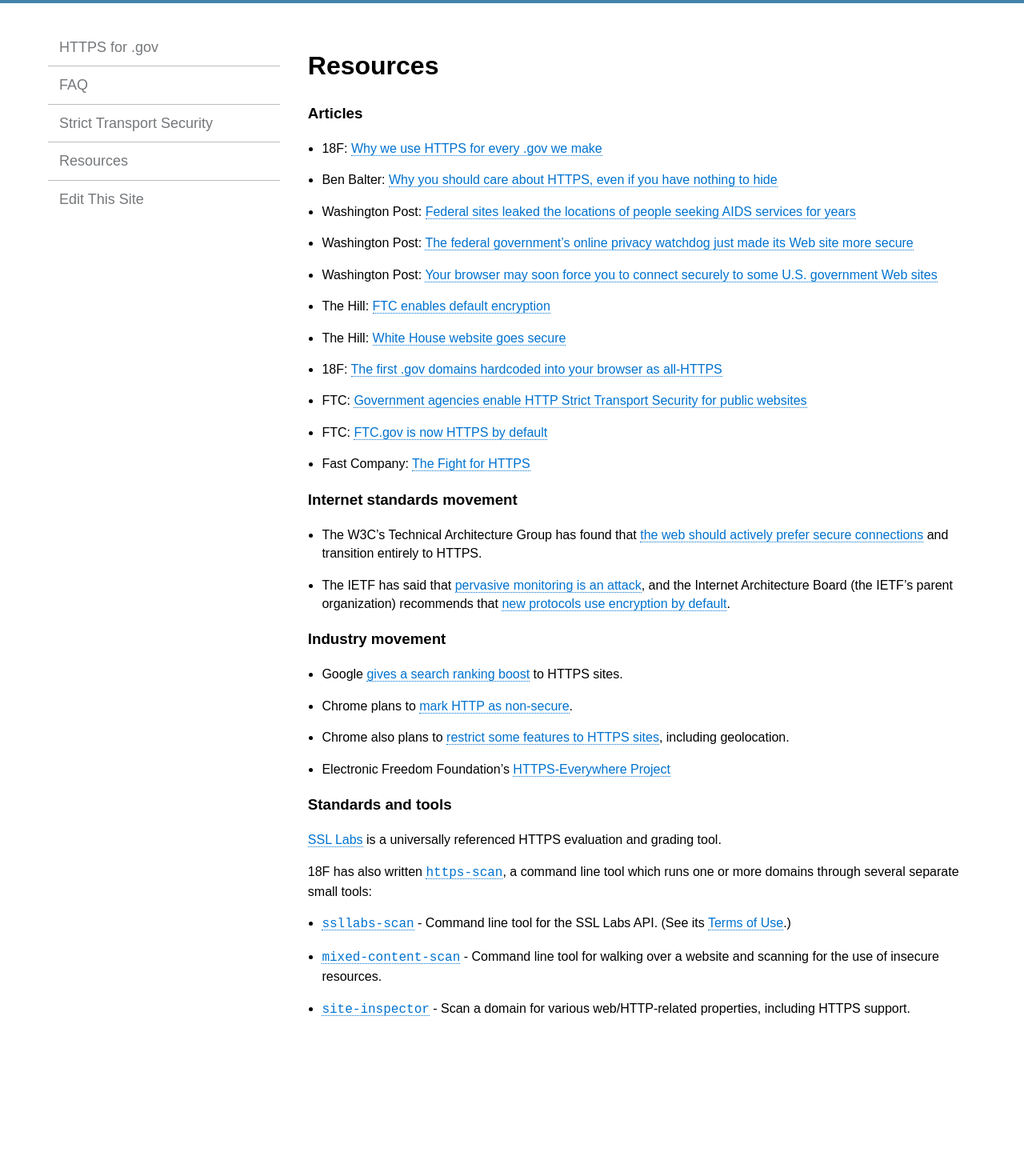
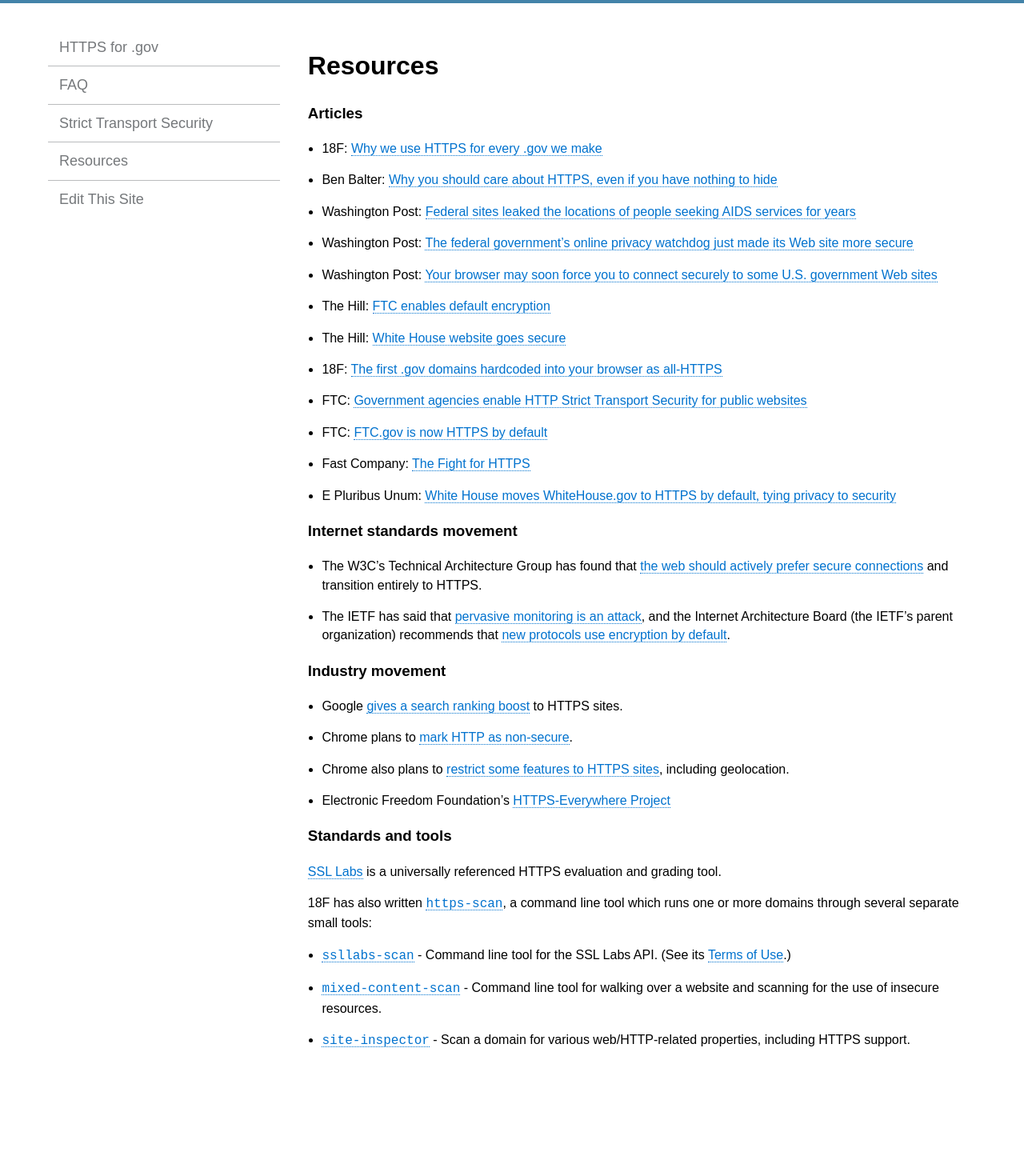
Before and after one commit to GSA/https, a Jekyll site: the page built from pages/resources.md, in a window 1280 px wide. Shown: the whole page at 80% size. Built offline with Jekyll 4.4.1, drawn with Linux system fonts in a browser that asks for light colours; Markdown is read by kramdown in place of the engine named in the settings; before the commit the page ends 1410 px from its top, so only the background shows below that.

Commit message:
adding alex howard piece

```diff
--- a/pages/resources.md
+++ b/pages/resources.md
@@ -17,6 +17,7 @@
 * FTC: [Government agencies enable HTTP Strict Transport Security for public websites](http://www.ftc.gov/news-events/blogs/techftc/2015/02/government-agencies-enable-http-strict-transport-security-public)
 * FTC: [FTC.gov is now HTTPS by default](https://www.ftc.gov/news-events/blogs/techftc/2015/03/ftcgov-now-https-default)
 * Fast Company: [The Fight for HTTPS](http://www.fastcompany.com/3036430/the-fight-for-https)
+* E Pluribus Unum: [White House moves WhiteHouse.gov to HTTPS by default, tying privacy to security](http://e-pluribusunum.com/2015/03/11/white-house-moves-whitehouse-gov-to-https-by-default-tying-privacy-to-security/)
 
 ### Internet standards movement
 
```
